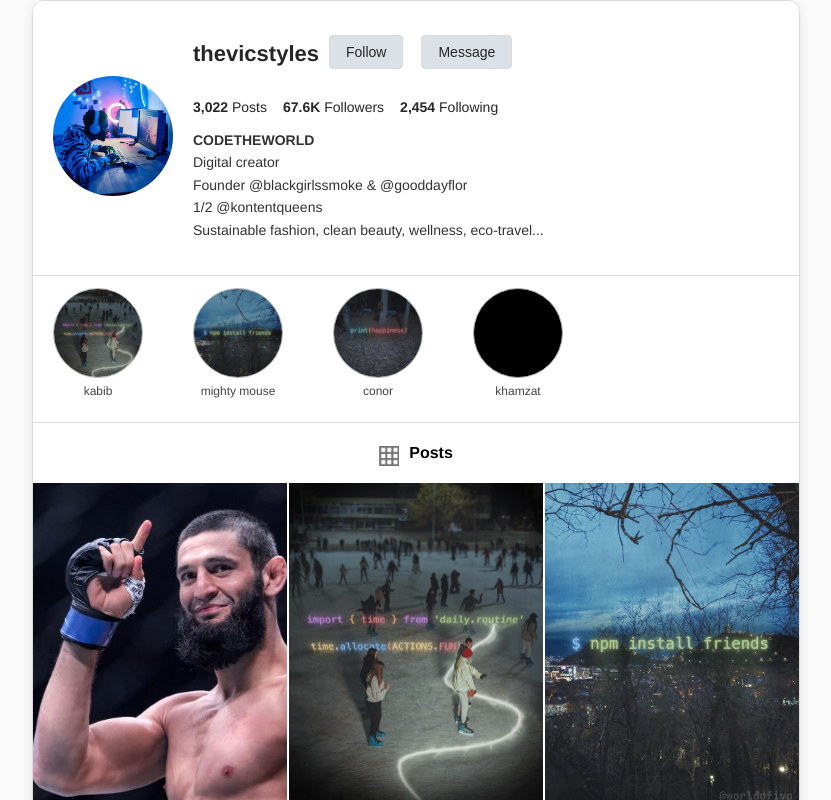
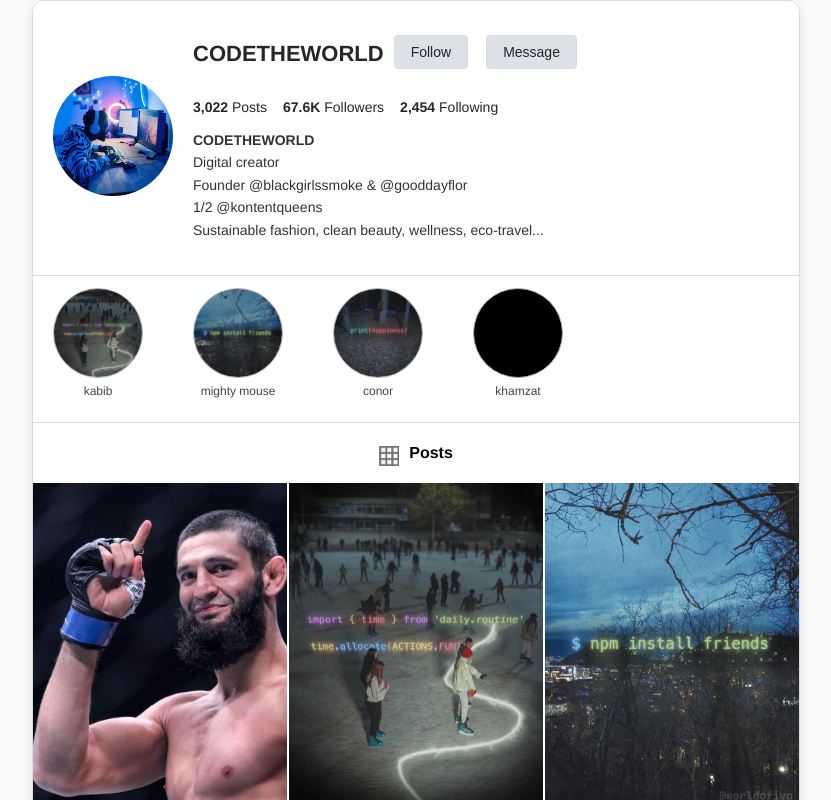
Before and after one commit to PremKumarHub/instagram-profile-page, a React (Create React App) app: page / in a window 1280 px wide. Shown: the top 800 px of the page, without its empty margins (224-1055 px from the left). Built offline with nearby package versions, Linux system fonts and the light colour scheme; grey boxes are pictures that could not be loaded.

Commit message:
commit change

```diff
--- a/src/components/PostView.js
+++ b/src/components/PostView.js
@@ -23,8 +23,6 @@ function PostView({ onClose, post }) {
         <div className="description">
           <h4>Description</h4>
           <p>{post.description}</p>
-        </div>
-        <div className="comments">
           <h4>Comments</h4>
           <div className="comment">
             <strong>User1:</strong> Great content!
--- a/src/components/ProfileHeader.js
+++ b/src/components/ProfileHeader.js
@@ -23,7 +23,7 @@ const closeopop=() =>{
 
       <div className="profile-details">
         <div class="flex">
-        <h2>thevicstyles</h2>
+        <h2>CODETHEWORLD</h2>
 
 
         <div class="profile-actions">
```
Also changed, not shown: src/components/ProfileHeader.css (line endings or trailing spaces).
